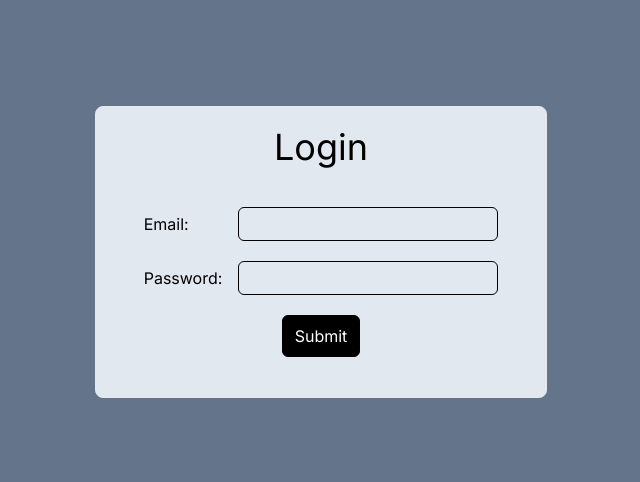
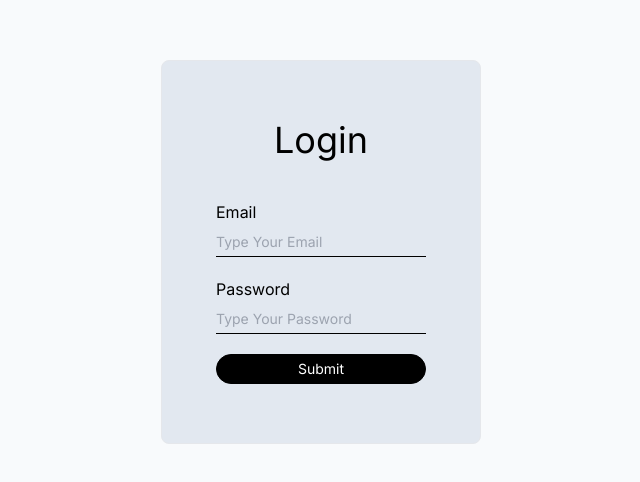
Before and after one commit to Saad-1719/evoke-blogging-site, a Next.js app: page /login in a window 1280 px wide. Shown: the part 148-630 px from the top of the page, without its empty margins (319-959 px from the left). Built offline with nearby package versions, Linux system fonts and the light colour scheme.

Commit message:
new changes in the form ui

```diff
--- a/app/login/page.tsx
+++ b/app/login/page.tsx
@@ -4,11 +4,11 @@ import React from "react";
 
 const Login = () => {
 	return (
-        <section className="flex flex-col items-center justify-center mx-auto h-screen w-full bg-slate-500">
+        <section className="flex flex-col items-center justify-center mx-auto h-screen w-full bg-slate-50">
             {/* <Layout> */}
-            <div className="px-1 sm:px-4 py-2 sm:py-5 space-y-2 sm:space-y-5 border rounded-lg flex flex-col items-center justify-center   bg-slate-200">
+            <div className=" py-5 space-y-5 border rounded-lg flex flex-col items-center justify-center min-h-96 sm:w-2/4 md:w-1/4 bg-slate-200">
 
-            <h1 className="text-4xl">Login</h1>
+            <h1 className="text-4xl py-5">Login</h1>
 
             <LoginForm/>
             </div>
--- a/components/LoginForm.tsx
+++ b/components/LoginForm.tsx
@@ -5,35 +5,66 @@ const LoginForm = () => {
 	const [email, setEmail] = useState("");
 	const [password, setPassword] = useState("");
 
-
-
 	return (
-		<form className="px-2 space-y-5 sm:py-5 sm:px-8 flex flex-col ">
-			<div className="flex justify-between space-x-4 items-center">
+		// page not responsive  might change some design
+		<form className="space-y-5 flex flex-col pb-5">
+			{/* <div className="flex justify-between  items-center">
 				<label htmlFor="email">Email:</label>
 				<input
 					type="email"
 					name="userEmail"
 					id=""
-					className="border bg-transparent border-black sm:py-1 p-1 sm:px-3 rounded-md"
+					className="border bg-transparent border-black sm:py-1  sm:px-3 rounded-md"
 					required
 					value={email}
 					onChange={(e) => setEmail(e.target.value)}
 				/>
 			</div>
-			<div className="flex justify-between space-x-4 items-center" >
+			<div className="flex justify-between  items-center" >
 				<label htmlFor="email">Password:</label>
 				<input
 					type="password"
 					name="Password"
 					id=""
-					className="border bg-transparent border-black sm:py-1 p-1 sm:px-3 rounded-md"
+					className="border bg-transparent border-black sm:py-1  sm:px-3 rounded-md"
+					required
+					value={password}
+					onChange={(e) => setPassword(e.target.value)}
+				/>
+			</div> */}
+
+			<div className="flex flex-col  items-start space-y-1">
+				<label htmlFor="email">Email</label>
+				<input
+					type="email"
+					name="userEmail"
+					id=""
+					placeholder="Type Your Email"
+					className="text-sm border-b-black border-b bg-transparent border-black sm:py-1 w-full outline-none"
+					required
+					value={email}
+					onChange={(e) => setEmail(e.target.value)}
+				/>
+			</div>
+			<div className="flex flex-col  items-start space-y-1">
+				<label htmlFor="email">Password</label>
+				<input
+					type="password"
+					name="Password"
+					id=""
+					placeholder="Type Your Password"
+					className="text-sm border-b-black border-b bg-transparent border-black sm:py-1 w-full outline-none"
 					required
 					value={password}
 					onChange={(e) => setPassword(e.target.value)}
 				/>
 			</div>
-			<button type="submit" className="text-center border bg-black text-white border-black py-2 px-3 rounded-md w-fit mx-auto hover:bg-black/70 transition-colors">Submit</button>
+			<button
+				type="submit"
+				className="text-center text-sm border bg-black text-white border-black py-1 px-2 rounded-full  hover:bg-black/70 transition-colors"
+			>
+				Submit
+			</button>
 		</form>
 	);
 };
```
